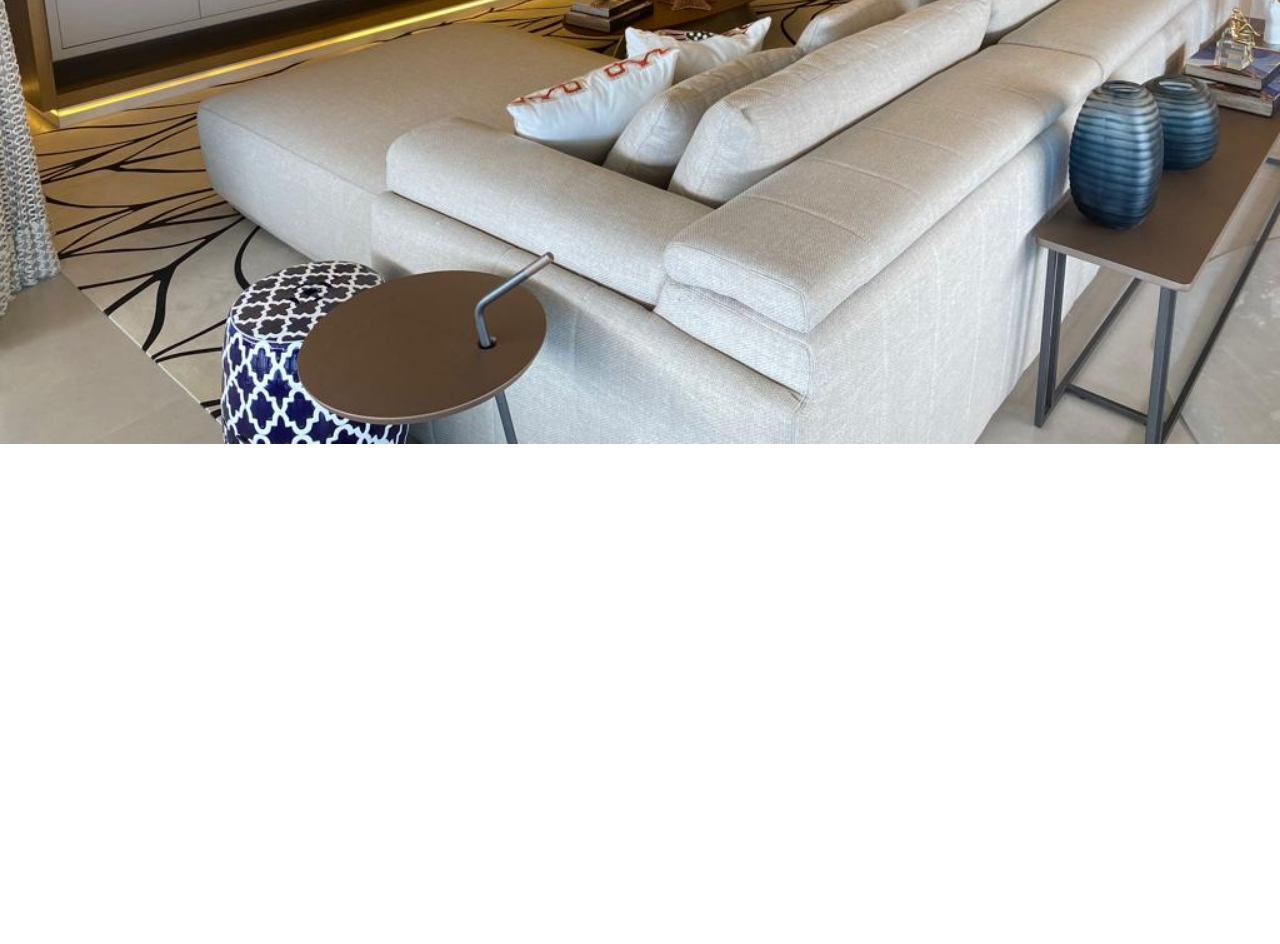
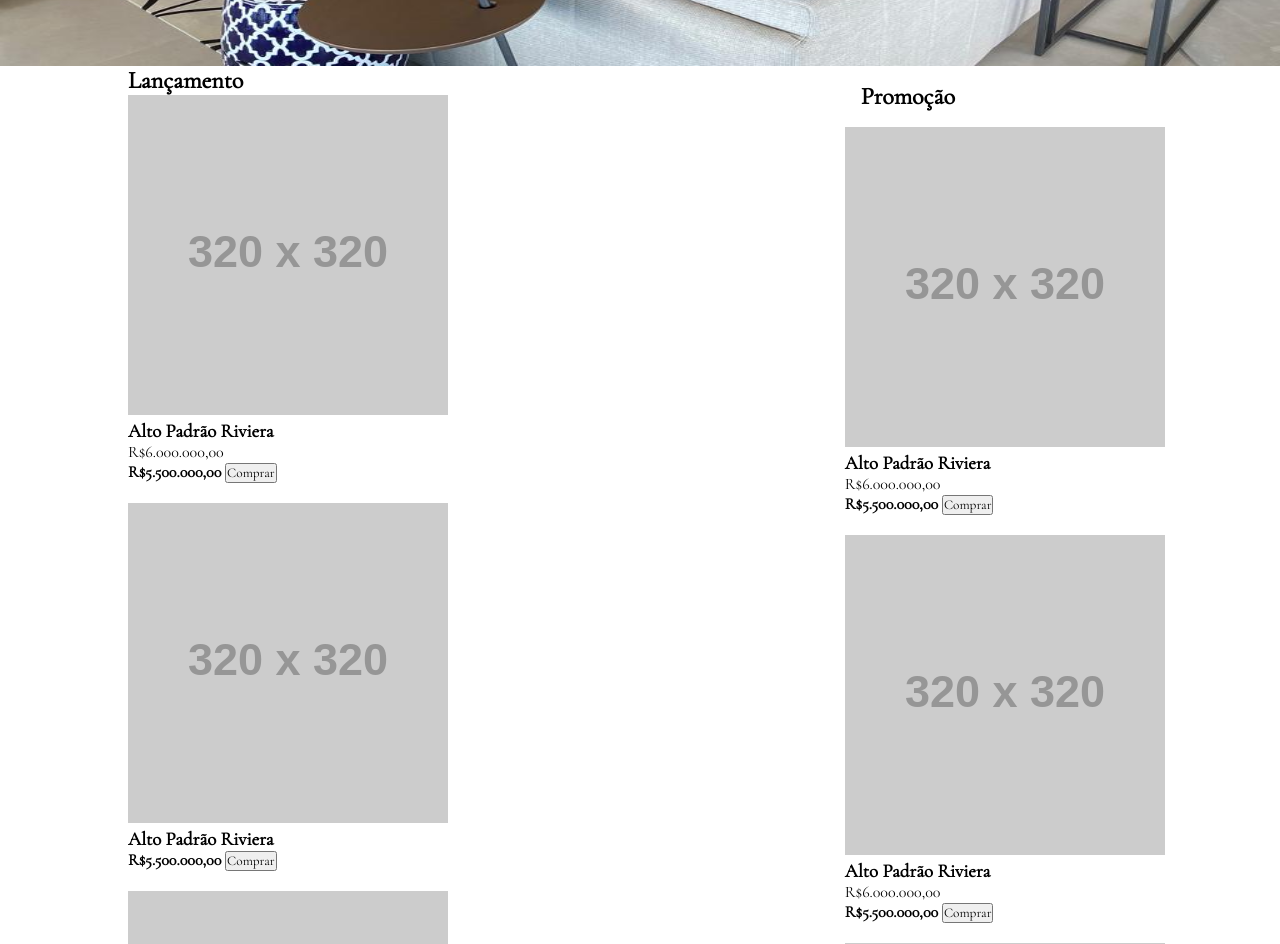
Before and after one commit to Josedev21/curso_ebac_git, a plain HTML site: page index.html in a window 1280 px wide. Shown: the part 700-1644 px from the top of the page. Before the commit the page ends 1144 px from the top, so only its background shows below. Drawn offline with nearby package versions, Linux system fonts and the light colour scheme; placeholder pictures from the web are drawn by us.

Commit message:
ajustando layout

```diff
--- a/index.html
+++ b/index.html
@@ -7,7 +7,7 @@
     <link rel="stylesheet" href="main.css">
     <link rel="preconnect" href="https://fonts.googleapis.com">
     <link rel="preconnect" href="https://fonts.gstatic.com" crossorigin>
-    <link href="https://fonts.googleapis.com/css2?family=Cinzel+Decorative&family=Playfair+Display&display=swap" rel="stylesheet">
+    <link href="https://fonts.googleapis.com/css2?family=Cormorant+Garamond&display=swap" rel="stylesheet">
     <link rel="stylesheet" type="text/css" href="//cdn.jsdelivr.net/npm/slick-carousel@1.8.1/slick/slick.css"/>
     <link rel="stylesheet" type="text/css" href="//cdn.jsdelivr.net/npm/slick-carousel@1.8.1/slick/slick-theme.css"/>
 
@@ -16,7 +16,7 @@
     <header>
         <div class="container">
             <div class="logo">
-                <img src="./imagens.loja/Imagem do WhatsApp de 2023-09-02 à(s) 23.45.09.png" alt="logo J Almeida"/>
+                <img src="./imagens.loja/logo-atlzd.png" alt="logo J Almeida"/>
                 <h1>J Almeida</h1>
             </div>
                 <form>
@@ -56,9 +56,96 @@
 
     </header>
     <div id="carrousel-imagens">
-        <img src="./imagens.loja/Imagem do WhatsApp de 2023-09-02 à(s) 23.42.44.jpg" alt="casa modulo 21">
-        <img src="./imagens.loja/Imagem do WhatsApp de 2023-09-02 à(s) 23.44.09.jpg" alt="Apartamento">
-        <img src="./imagens.loja/Imagem do WhatsApp de 2023-09-02 à(s) 23.46.15.jpg" alt="casa modulo 12">
+        <img src="./imagens.loja/casa vania.jpg" alt="casa modulo 21">
+        <img src="./imagens.loja/apartamentoroseli.jpg" alt="Apartamento">
+        <img src="./imagens.loja/Imagem casa nelson.jpg" alt="casa modulo 12">
+    </div>
+    <div class="container conteudo">
+        <main>
+            <h2>Lançamento</h2>
+            <section class="Lançamento">
+                <article class="Venda">
+                    <img src="https://via.placeholder.com/320x320" alt="casa alto padrão">
+                    <div class="descricao">
+                        <h3><strong>Alto Padrão Riviera</strong></h3>
+                        <p>R$6.000.000,00</p>
+                        <strong>R$5.500.000,00</strong>
+                        <button type="button">Comprar</button>
+                    </div>
+                </article>
+            </section>
+
+            <section>
+                <div class="vendas">
+                    <article class="Venda">
+                        <a href="#">
+                            <img src="https://via.placeholder.com/320x320" alt="casa alto padrão"></a>
+                            <h3><strong>Alto Padrão Riviera</strong></h3>
+                            <strong>R$5.500.000,00</strong>
+                            <button type="button">Comprar</button>
+                    </article>
+                    <article class="Venda">
+                        <a href="#">
+                            <img src="https://via.placeholder.com/320x320" alt="casa alto padrão"></a>
+                            <h3><strong>Alto Padrão Riviera</strong></h3>
+                            <strong>R$5.500.000,00</strong>
+                            <button type="button">Comprar</button>
+                    </article>
+                    <article class="Venda">
+                        <a href="#">
+                            <img src="https://via.placeholder.com/320x320" alt="casa alto padrão"></a>
+                            <h3><strong>Alto Padrão Riviera</strong></h3>
+                            <strong>R$5.500.000,00</strong>
+                            <button type="button">Comprar</button>
+                    </article>
+                    <article class="Venda">
+                        <a href="#">
+                            <img src="https://via.placeholder.com/320x320" alt="casa alto padrão"></a>
+                            <h3><strong>Alto Padrão Riviera</strong></h3>
+                            <strong>R$5.500.000,00</strong>
+                            <button type="button">Comprar</button>
+                    </article>
+                </div>
+
+            </section>
+        </main>
+
+        <aside>
+            <section>
+                <h2>Promoção</h2>
+                <article class="Venda">
+                    <a href="#">
+                        <img src="https://via.placeholder.com/320x320" alt="casa alto padrão"></a>
+                        <h3><strong>Alto Padrão Riviera</strong></h3>
+                        <p>R$6.000.000,00</p>
+                        <strong>R$5.500.000,00</strong>
+                        <button type="button">Comprar</button>
+                </article><article class="Venda">
+                    <a href="#">
+                        <img src="https://via.placeholder.com/320x320" alt="casa alto padrão"></a>
+                        <h3><strong>Alto Padrão Riviera</strong></h3>
+                        <p>R$6.000.000,00</p>
+                        <strong>R$5.500.000,00</strong>
+                        <button type="button">Comprar</button>
+                </article>
+                <article class="Venda">
+                    <a href="#">
+                        <img src="https://via.placeholder.com/320x320" alt="casa alto padrão"></a>
+                        <h3>strong>Alto Padrão Riviera</strong></h3>
+                        <p>R$6.000.000,00</p>
+                        <strong>R$5.500.000,00</strong>
+                        <button type="button">Comprar</button>
+                </article>
+                <article class="Venda">
+                    <a href="#">
+                        <img src="https://via.placeholder.com/320x320" alt="casa alto padrão"></a>
+                        <h3>strong>Alto Padrão Riviera</strong></h3>
+                        <p>R$6.000.000,00</p>
+                        <strong>R$5.500.000,00</strong>
+                        <button type="button">Comprar</button>
+                </article>
+            </section>
+        </aside>
     </div>
 
 
--- a/main.css
+++ b/main.css
@@ -2,7 +2,7 @@
     margin: 0;
     padding: 0;
     box-sizing: border-box;
-    font-family: 'Cinzel Decorative', cursive;
+    font-family: 'Cormorant Garamond', serif;
 
 }
 
@@ -24,6 +24,9 @@ header img {
 }
 
 h1 {
+    color: #fff;
+    text-transform: uppercase;
+    font-style: italic;
     font-size: 45px;
     font-weight: bold;
 }
@@ -55,6 +58,7 @@ form button {
 }
 
 .menu > li {
+    font-size: 20px;
     float: left;
     list-style: none;
     padding: 16px;
@@ -64,6 +68,8 @@ form button {
 }
 
 .submenu {
+    z-index: 100;
+    font-size: 20px;
     display: none;
     position: absolute;
     border: 3px solid #723172;
@@ -93,7 +99,34 @@ form button {
     font-weight: bold;
 }
 
-/*#carrousel-imagens img {
-    width: 400px;
-    height: 650px;
+#carrousel-imagens img {
+    height: 580px;
 }
+
+body {
+    overflow-x: hidden;
+}
+
+.conteudo {
+    display: grid;
+    grid-template-columns: 70% 30%;
+}
+
+.venda img {
+    max-width: 100%;
+}
+
+.Venda {
+    margin-bottom: 20px;
+}
+
+
+.Lançamento img .descricao {
+    display: flex;
+}
+
+
+section h2 {
+    padding: 16px;
+    font-size: 24px;
+}
```
Also changed, not shown: imagens.loja/Imagem casa nelson.jpg (renamed from imagens.loja/Imagem do WhatsApp de 2023-09-02 à(s) 23.46.15.jpg), imagens.loja/Imagem do WhatsApp de 2023-09-02 à(s) 23.45.09.png (deleted), imagens.loja/apartamentoroseli.jpg (renamed from imagens.loja/Imagem do WhatsApp de 2023-09-02 à(s) 23.44.09.jpg), imagens.loja/casa nelson parte piscina.jpg (added), imagens.loja/casa vania.jpg (renamed from imagens.loja/Imagem do WhatsApp de 2023-09-02 à(s) 23.42.44.jpg), imagens.loja/logo-atlzd.png (added).
